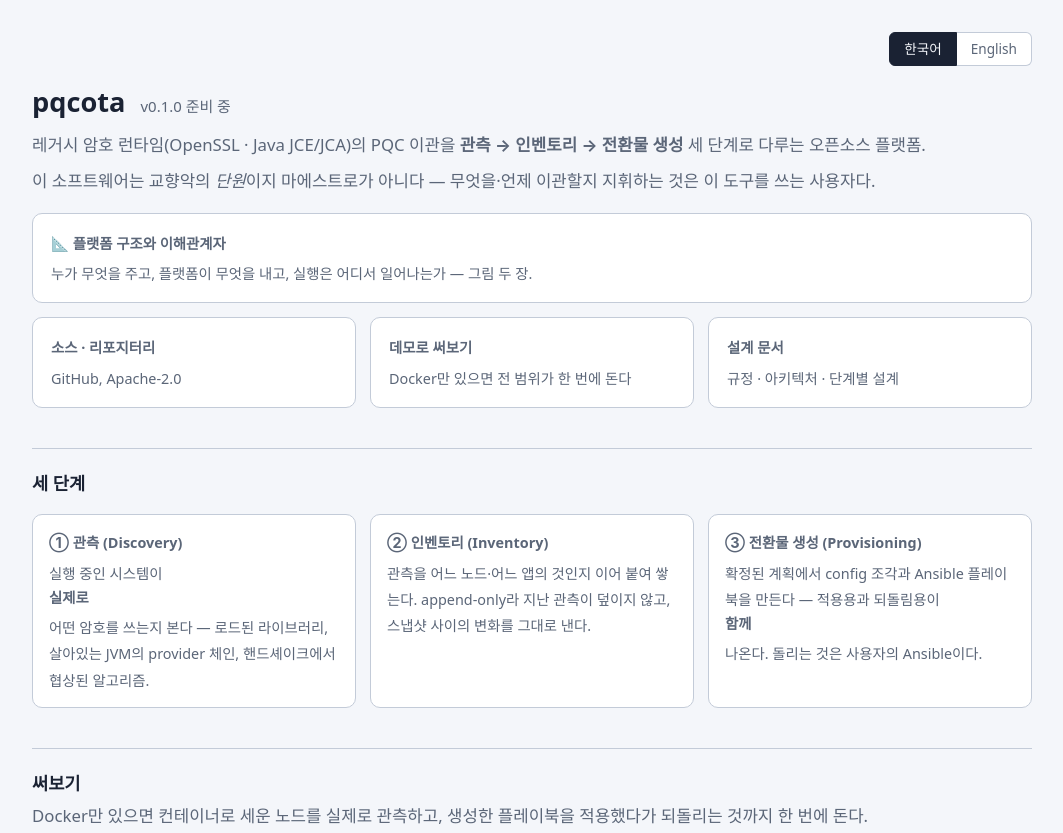
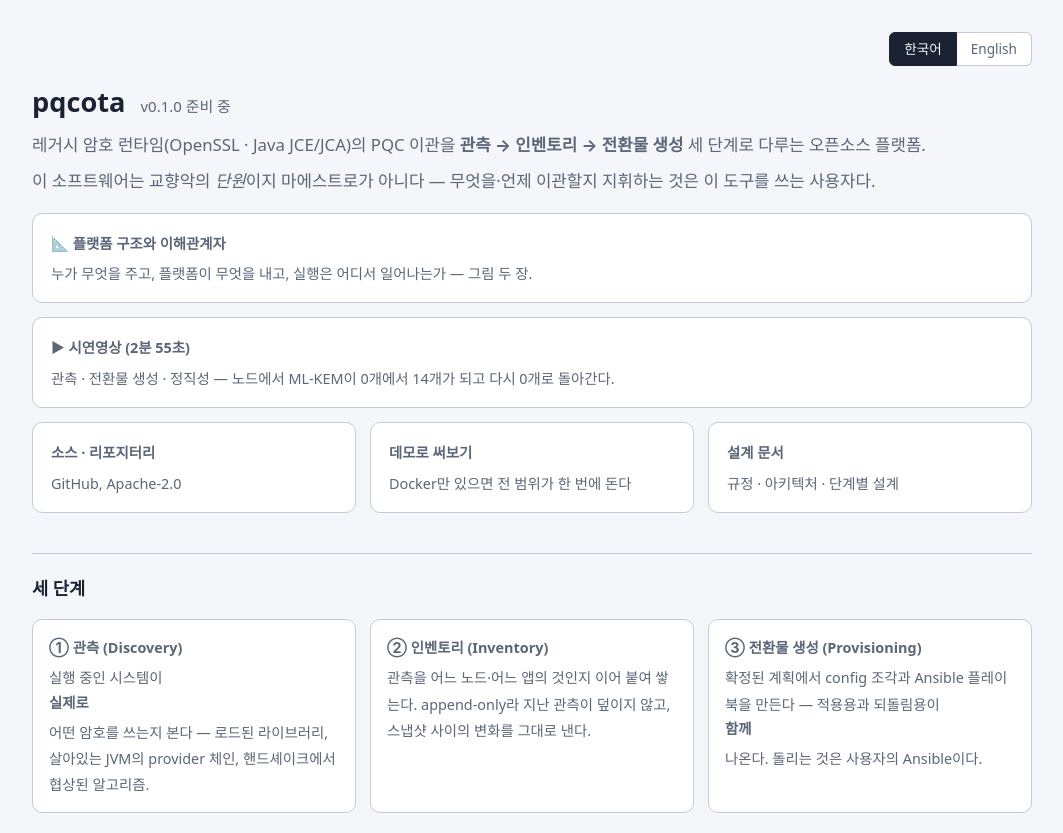
Before and after one commit to randyinthedev-hash/pqcota, a plain HTML site: page docs/index.html in a window 1280 px wide. Shown: the top 833 px of the page, without its empty margins (108-1171 px from the left). Drawn offline with Linux system fonts and the light colour scheme.

Commit message:
docs: 시연영상 링크를 리포 첫 화면과 Pages에 건다

```diff
--- a/docs/index.html
+++ b/docs/index.html
@@ -78,6 +78,11 @@
     <span class="ko">누가 무엇을 주고, 플랫폼이 무엇을 내고, 실행은 어디서 일어나는가 — 그림 두 장.</span>
     <span class="en">Who supplies what, what the platform produces, and where execution happens — in two figures.</span>
   </a>
+  <a class="card wide" href="https://www.youtube.com/watch?v=2KMcxjZ_7kQ">
+    <b><span class="ko">▶ 시연영상 (2분 55초)</span><span class="en">▶ Demo video (2 min 55 s)</span></b>
+    <span class="ko">관측 · 전환물 생성 · 정직성 — 노드에서 ML-KEM이 0개에서 14개가 되고 다시 0개로 돌아간다.</span>
+    <span class="en">Observe, generate, stay honest — ML-KEM goes 0 → 14 → 0 on a real node.</span>
+  </a>
   <a class="card" href="https://github.com/randyinthedev-hash/pqcota">
     <b><span class="ko">소스 · 리포지터리</span><span class="en">Source · repository</span></b>
     <span class="ko">GitHub, Apache-2.0</span><span class="en">GitHub, Apache-2.0</span>
```
Also changed, not shown: 2 other files.
